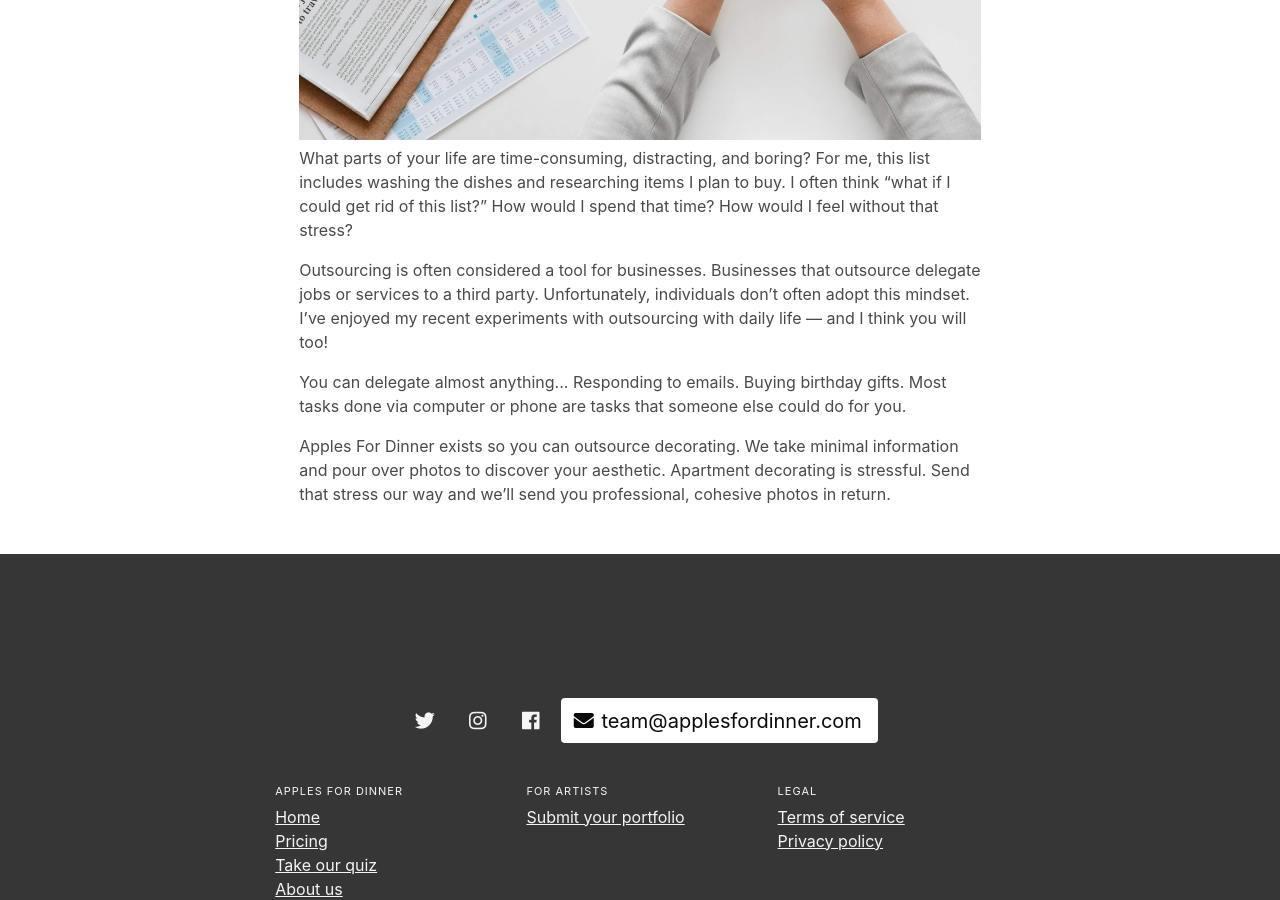
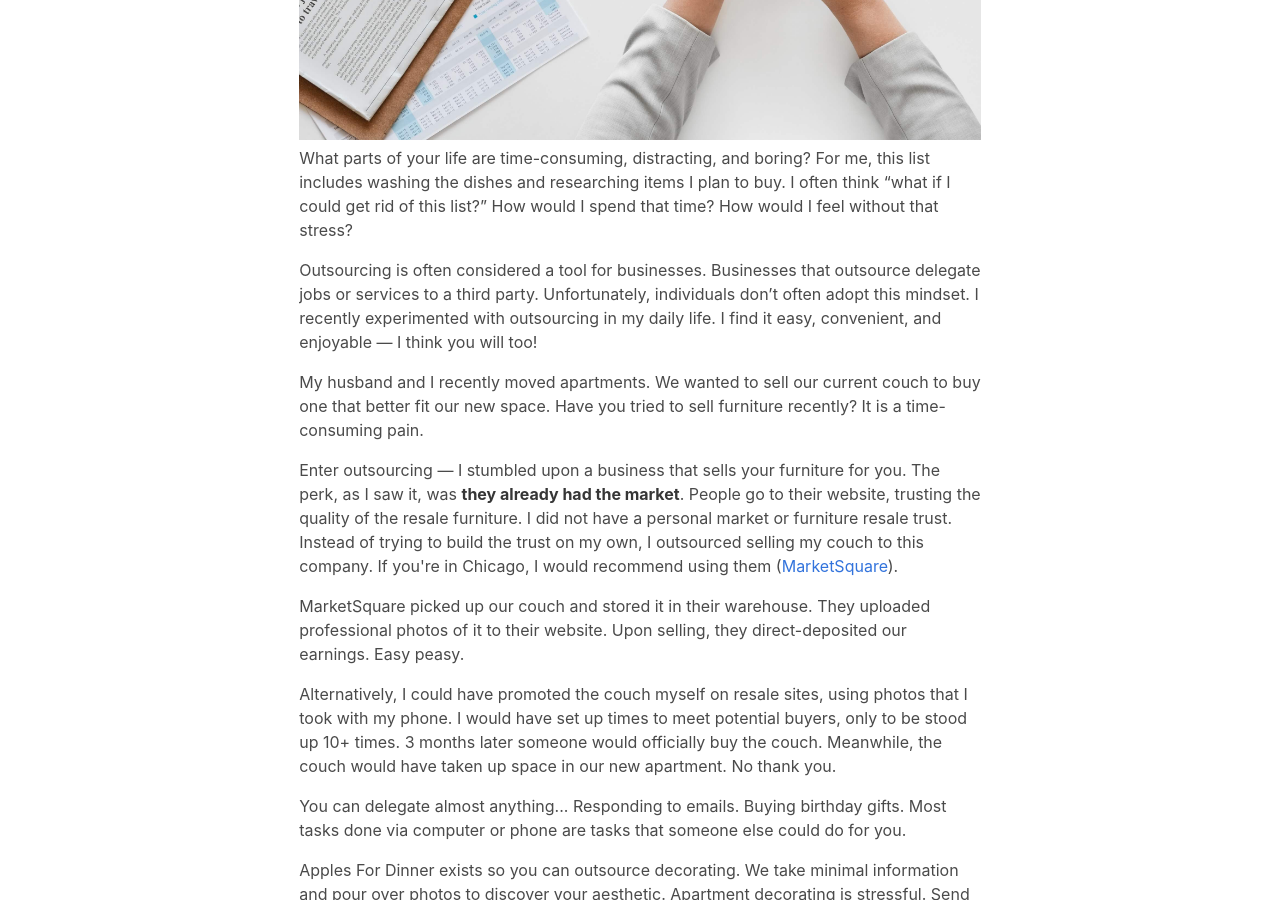
Before and after one commit to kofigumbs/apples-for-dinner, a Jekyll site: the page built from blog/outsourcing.html, in a window 1280 px wide and 900 px high, scrolled down 647 px. Built offline with Jekyll 4.4.1, drawn with Linux system fonts in a browser that asks for light colours; comment, search, counter and statistics services are not loaded; some of the changed text lies outside the part shown.

Commit message:
Update outsourcing.html

```diff
--- a/blog/outsourcing.html
+++ b/blog/outsourcing.html
@@ -11,11 +11,21 @@ layout: narrow
   <p>
   What parts of your life are time-consuming, distracting, and boring? For me, this list includes washing the dishes and researching items I plan to buy. I often think “what if I could get rid of this list?” How would I spend that time? How would I feel without that stress?
   </p>
-
   <p>
-  Outsourcing is often considered a tool for businesses. Businesses that outsource delegate jobs or services to a third party. Unfortunately, individuals don’t often adopt this mindset. I’ve enjoyed my recent experiments with outsourcing with daily life — and I think you will too!
+  Outsourcing is often considered a tool for businesses. Businesses that outsource delegate jobs or services to a third party. Unfortunately, individuals don’t often adopt this mindset. I recently experimented with outsourcing in my daily life. I find it easy, convenient, and enjoyable — I think you will too!
   </p>
-
+  <p>
+  My husband and I recently moved apartments. We wanted to sell our current couch to buy one that better fit our new space. Have you tried to sell furniture recently? It is a time-consuming pain.
+  </p>
+  <p>
+  Enter outsourcing — I stumbled upon a business that sells your furniture for you. The perk, as I saw it, was <strong>they already had the market</strong>. People go to their website, trusting the quality of the resale furniture. I did not have a personal market or furniture resale trust. Instead of trying to build the trust on my own, I outsourced selling my couch to this company. If you're in Chicago, I would recommend using them (<a href="https://www.marketsquarehome.com/">MarketSquare</a>).
+  </p>
+  <p>
+  MarketSquare picked up our couch and stored it in their warehouse.  They uploaded professional photos of it to their website. Upon selling, they direct-deposited our earnings. Easy peasy.
+  </p>
+  <p>
+  Alternatively, I could have promoted the couch myself on resale sites, using photos that I took with my phone. I would have set up times to meet potential buyers, only to be stood up 10+ times. 3 months later someone would officially buy the couch. Meanwhile, the couch would have taken up space in our new apartment. No thank you.
+  </p>
   <p>
   You can delegate almost anything... Responding to emails. Buying birthday gifts. Most tasks done via computer or phone are tasks that someone else could do for you.
   </p>
```
Also changed, not shown: other parts of blog/outsourcing.html (+1 -1 lines).
